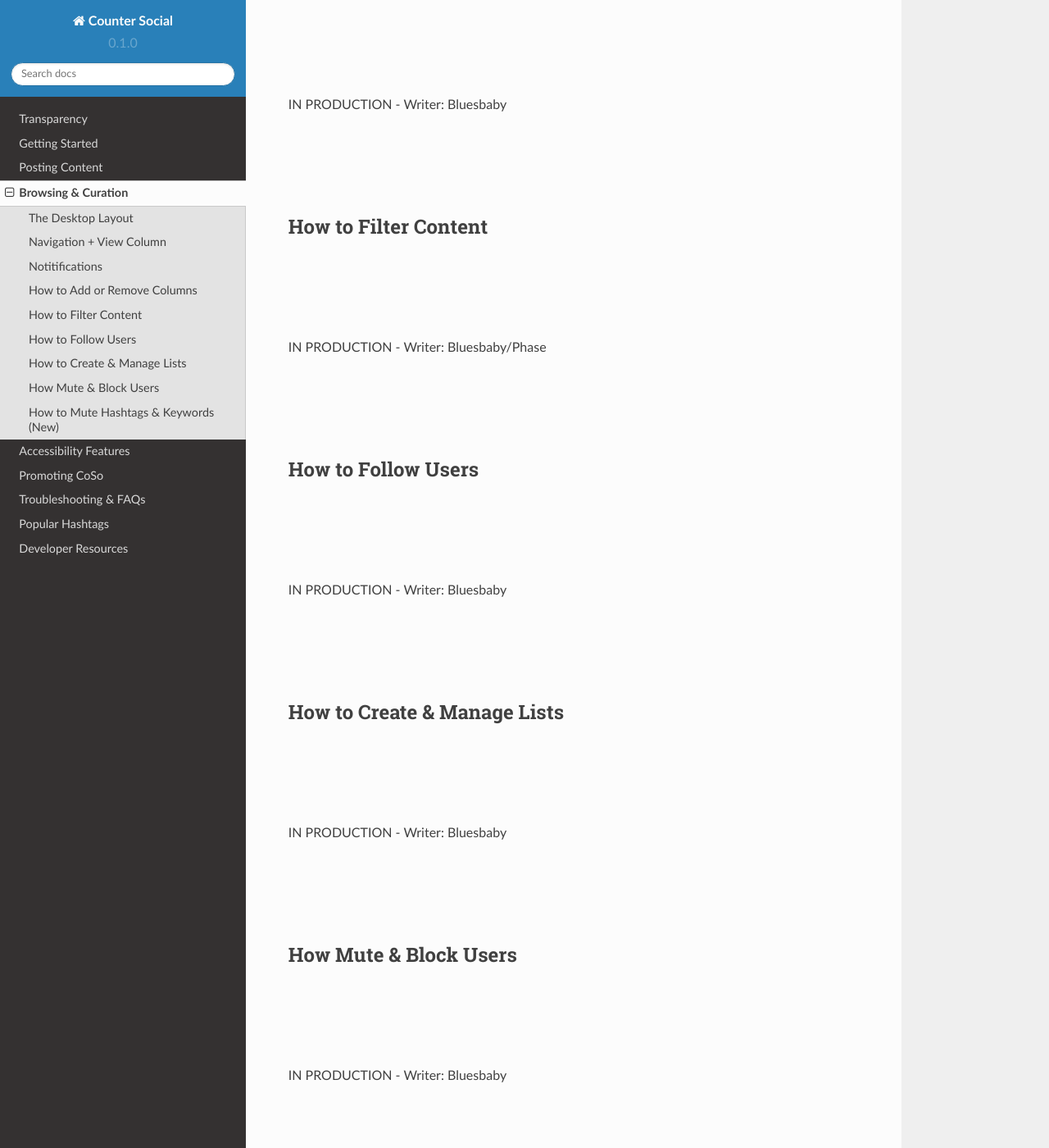
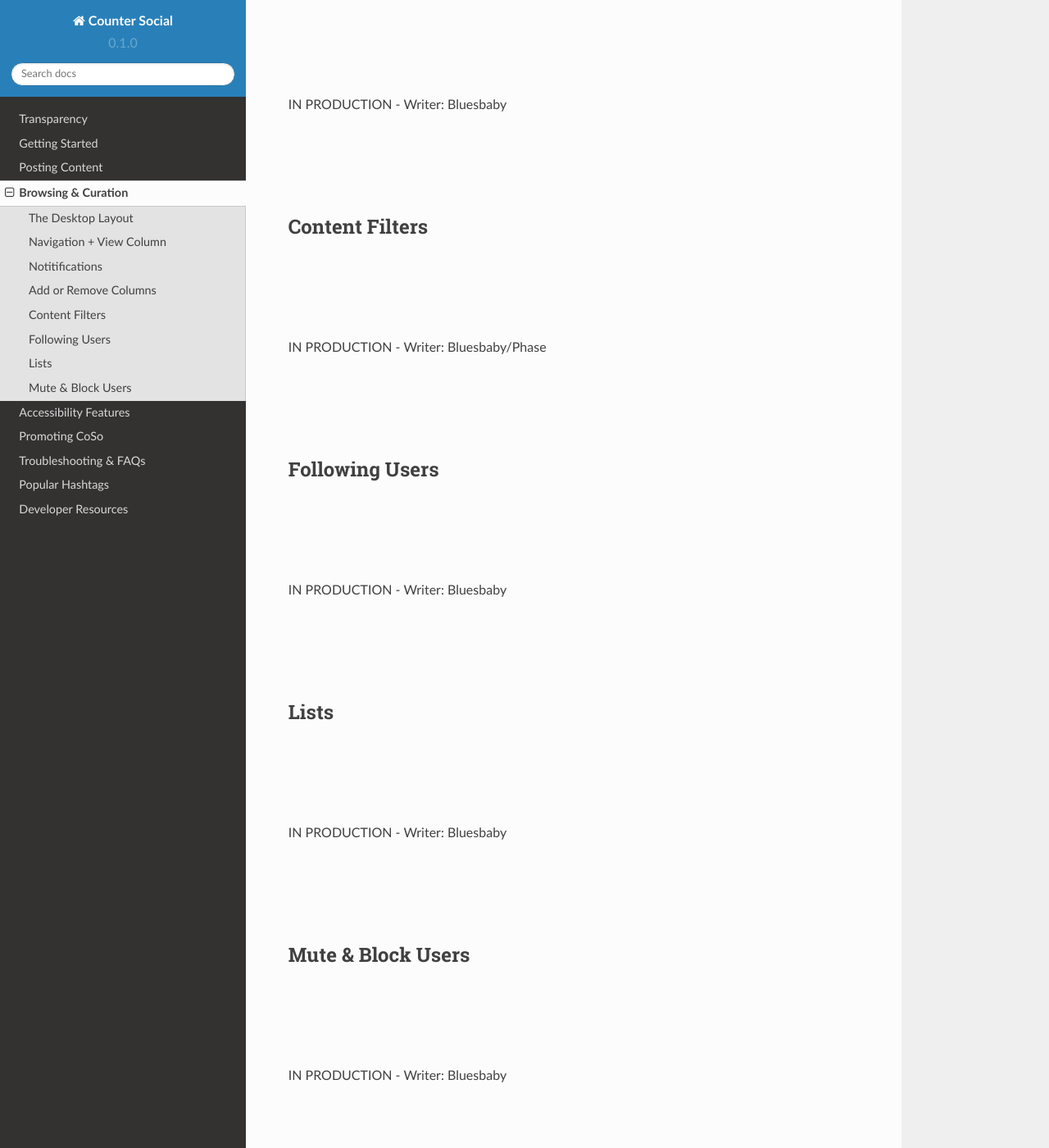
Before and after one commit to itskel/userguide, a Sphinx documentation site: the page built from docs/source/browsing-and-curation.rst, in a window 1280 px wide and 1400 px high, scrolled down 2913 px. Shown: the whole window at 82% size. Built offline with Sphinx 7.4.7 and the Read the Docs theme 2.0.0, drawn with Linux system fonts in a browser that asks for light colours; pages that are not in the unit, such as notebooks, are missing from menus; some of the changed text lies outside the part shown.

Commit message:
Update browsing-and-curation.rst

```diff
--- a/docs/source/browsing-and-curation.rst
+++ b/docs/source/browsing-and-curation.rst
@@ -47,7 +47,7 @@
 
 |
 |
-How to Add or Remove Columns
+Add or Remove Columns
 ------------
 
 .. image:: img_columnsettings.jpg
@@ -61,7 +61,7 @@
 |
 |
 
-How to Filter Content
+Content Filters
 ------------
 |
 |
@@ -73,7 +73,7 @@
 |
 |
 
-How to Follow Users
+Following Users
 ------------
 |
 |
@@ -85,7 +85,7 @@
 |
 |
 
-How to Create & Manage Lists
+Lists
 ------------
 |
 |
@@ -97,7 +97,7 @@
 |
 |
 
-How Mute & Block Users
+Mute & Block Users
 ------------
 |
 |
@@ -109,15 +109,5 @@
 |
 |
 
-How to Mute Hashtags & Keywords (New)
-------------
-|
-|
-|
-|
-| IN PRODUCTION - Writer: Bluesbaby/Phase
-|
-|
-|
-|
+
 .. attention:: Have questions or need help? Follow @CoSoTips or tag any post with #help to get support from the community.
```
